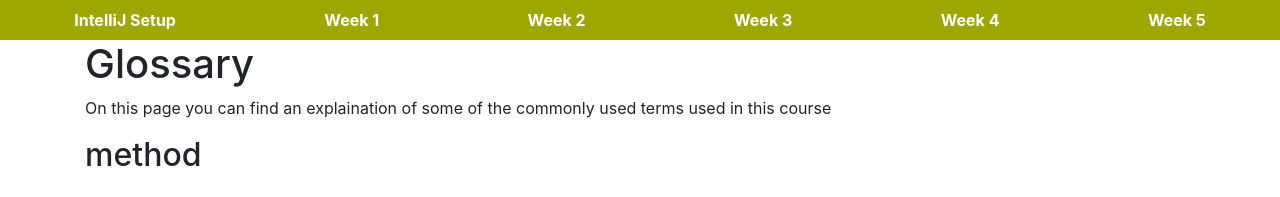
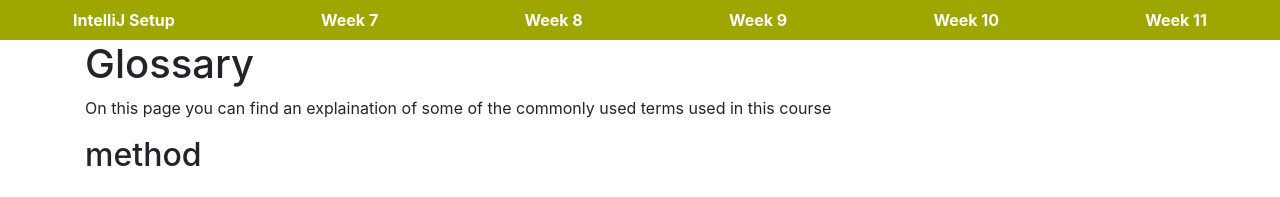
Before and after one commit to hhs-2018-se-dt-s2-apip/APDE-lesmateriaal, a Jekyll site: the page built from glossary.md, in a window 1280 px wide. Shown: the top 197 px of the page. Built offline with Jekyll 4.4.1, drawn with Linux system fonts in a browser that asks for light colours; comment, search, counter and statistics services are not loaded.

Commit message:
Layout en week 7 aangepast.

```diff
--- a/_layouts/default.html
+++ b/_layouts/default.html
@@ -243,19 +243,19 @@
             <a class="nav-link {% if page.title == "IntelliJ Setup" %} active{% endif %}" href="intellij">IntelliJ Setup</a>
           </li>
 		  <li class="nav-item">
-            <a class="nav-link {% if page.title == "Week 1" %} active{% endif %}" href="week1">Week 1</a>
+            <a class="nav-link {% if page.title == "Week 7" %} active{% endif %}" href="week7">Week 7</a>
           </li>
           <li class="nav-item">
-            <a class="nav-link {% if page.title == "Week 2" %} active{% endif %}" href="week2">Week 2</a>
+            <a class="nav-link {% if page.title == "Week 8" %} active{% endif %}" href="week8">Week 8</a>
           </li>
           <li class="nav-item">
-            <a class="nav-link {% if page.title == "Week 3" %} active{% endif %}" href="week3">Week 3</a>
+            <a class="nav-link {% if page.title == "Week 9" %} active{% endif %}" href="week9">Week 9</a>
           </li>
           <li class="nav-item">
-            <a class="nav-link {% if page.title == "Week 4" %} active{% endif %}" href="week4">Week 4</a>
+            <a class="nav-link {% if page.title == "Week 10" %} active{% endif %}" href="week10">Week 10</a>
           </li>
           <li class="nav-item">
-            <a class="nav-link {% if page.title == "Week 5" %} active{% endif %}" href="week5">Week 5</a>
+            <a class="nav-link {% if page.title == "Week 11" %} active{% endif %}" href="week11">Week 11</a>
           </li>
         </ul>
       <div class="container">
```
Also changed, not shown: index.md (+1 -1 lines), week7.md (+3 -11 lines), README.md.
